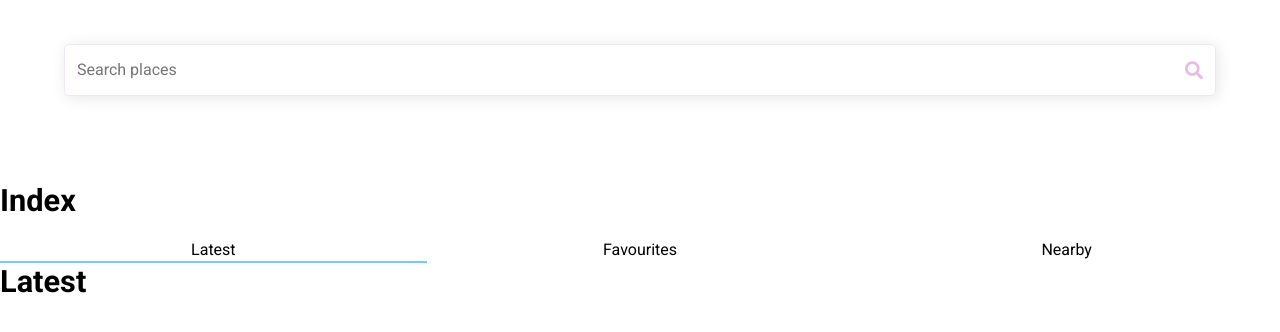
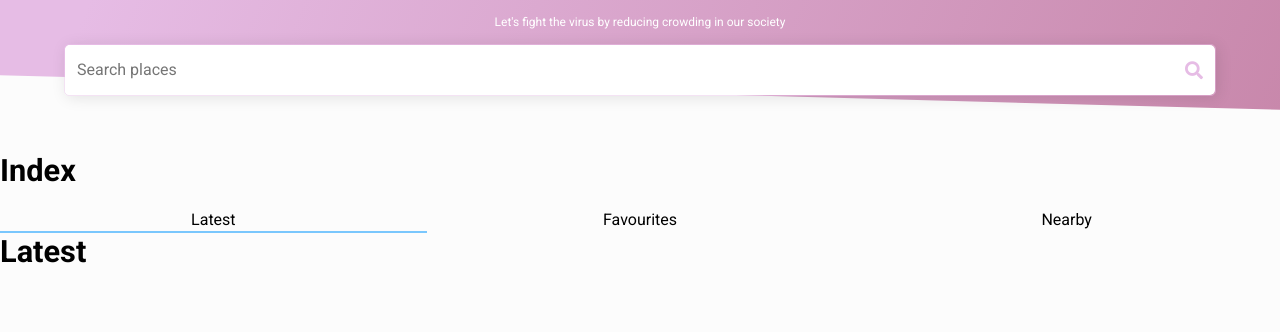
Before and after one commit to goa-codebet/flockerrty, a React (Create React App) app: page / in a window 1280 px wide. Shown: the top 332 px of the page. Built offline with nearby package versions, Linux system fonts and the light colour scheme.

Commit message:
add bg to body and header

```diff
--- a/src/components/header/style.scss
+++ b/src/components/header/style.scss
@@ -1,24 +1,32 @@
 @import '../../styles/colors';
 
 .Header {
+  position: relative;
   display: flex;
   width: 100%;
   justify-content: center;
   align-items: center;
-  padding-bottom: 50px;
+  padding-bottom: 20px;
 
   &::before {
     content: '';
+    position: absolute;
+    left: 0;
+    top: 0;
+    width: 100%;
+    height: 100%;
     background: linear-gradient(
       112.48deg,
       $primary-pink 6.72%,
       $secondary-pink 106.88%
     );
+    clip-path: polygon(0 0, 100% 0, 100% 95%, 0 65%);
   }
 
   &__container {
     height: 80%;
     width: 90%;
+    z-index: 10;
 
     &__tagline {
       color: white;
--- a/src/styles/_colors.scss
+++ b/src/styles/_colors.scss
@@ -3,3 +3,4 @@ $secondary-blue: #7ac7fd;
 $lilac: #cad5ff;
 $primary-pink: #e6bce5;
 $secondary-pink: #c684a7;
+$background: #fcfcfc;
--- a/src/styles/base.scss
+++ b/src/styles/base.scss
@@ -4,6 +4,10 @@
 
 /* Magic to be created here by Kimmie */
 
+body {
+  background: $background;
+}
+
 .shadow {
   box-shadow: 2px 2px 15px rgba(0, 0, 0, 0.1);
 }
```
